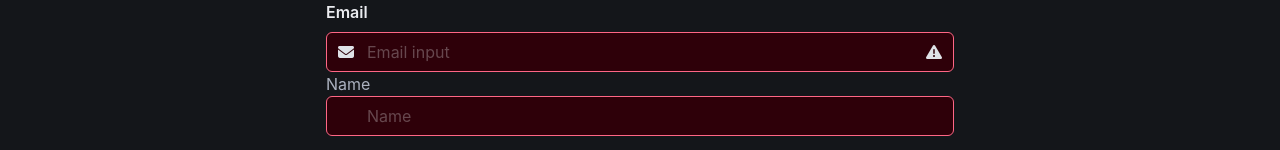
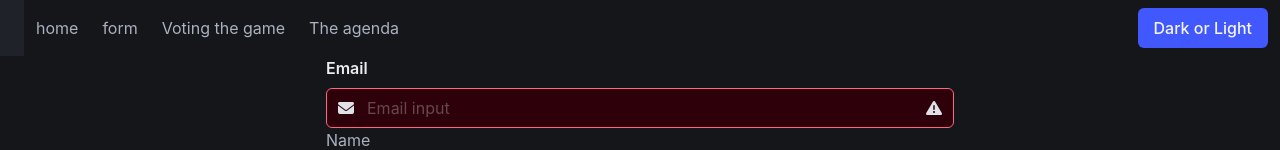
Before and after one commit to Duck-sot/WebU2, a website: page SatanForm.html in a window 1280 px wide. Shown: the top 150 px of the page. Drawn offline with nearby package versions, Linux system fonts and the light colour scheme.

Commit message:
gg wp carti

```diff
--- a/SatanForm.html
+++ b/SatanForm.html
@@ -10,7 +10,26 @@
 </head>
 
 <body>
-
+  <nav class="navbar" role="navigation">
+    <div class="navbar-brand">
+      <a href="https://www.usa.gov/" class="navbar-item"></a>
+    </div>
+    <div class="navbar-menu">
+      <div class="navbar-start">
+        <a href="SatanMain.Html" class="navbar-item">home</a>
+        <a href="SatanForm.html" class="navbar-item">form</a>
+        <a href="Voting-the-game.html" class="navbar-item">Voting the game</a>
+        <a href="MSGA.html" class="navbar-item">The agenda</a>
+      </div>
+    </div>
+    <div class="navbar-end">
+      <div class="navbar-item">
+        <div class="buttons">
+          <button onclick="" class="button is-link">Dark or Light </button>
+        </div>
+      </div>
+    </div>
+  </nav>
     <div class="columns is-mobile is-centered">
         <div class="column is-half">
             <label class="label">Email</label>
```
Also changed, not shown: MSGA.html (added), Voting-the-game.html (added).
